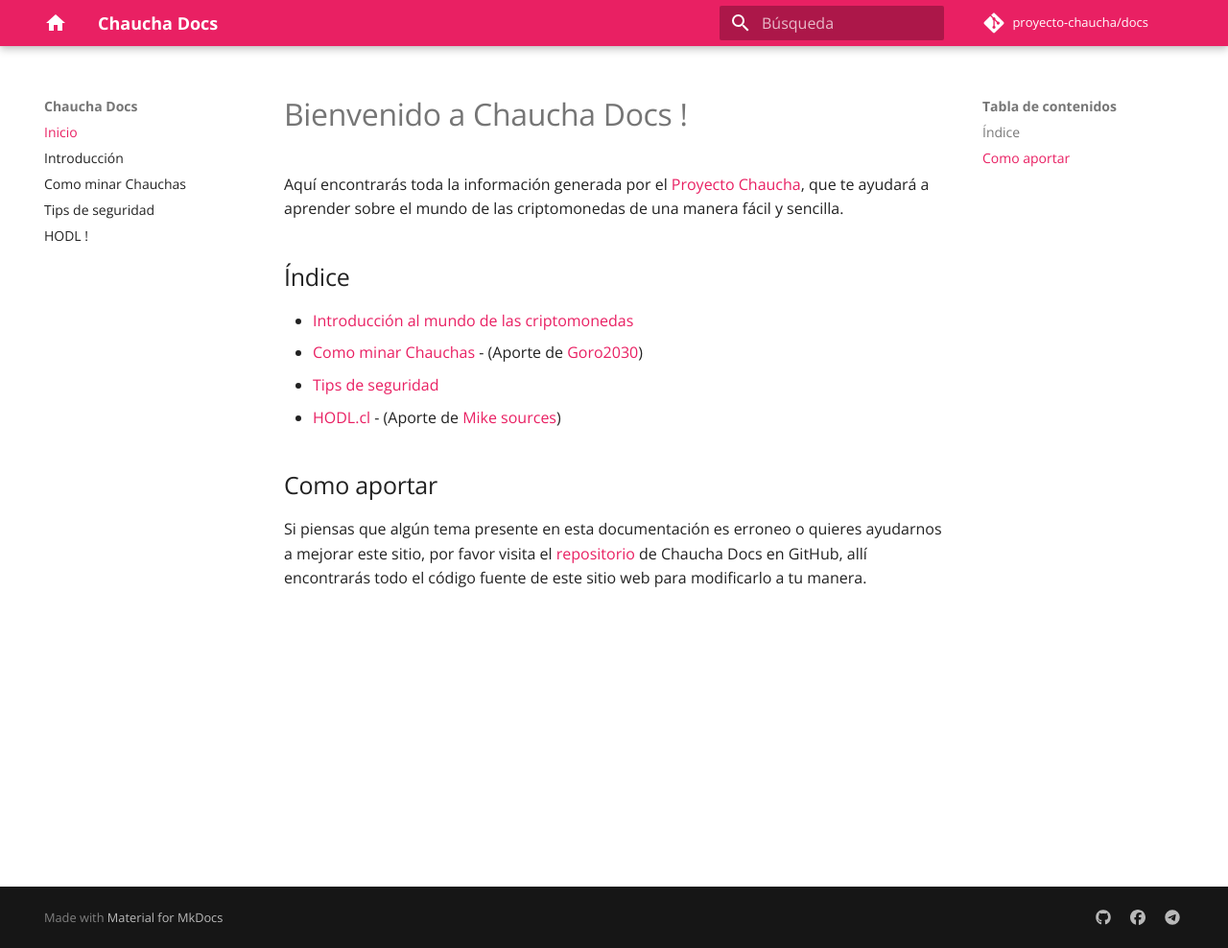
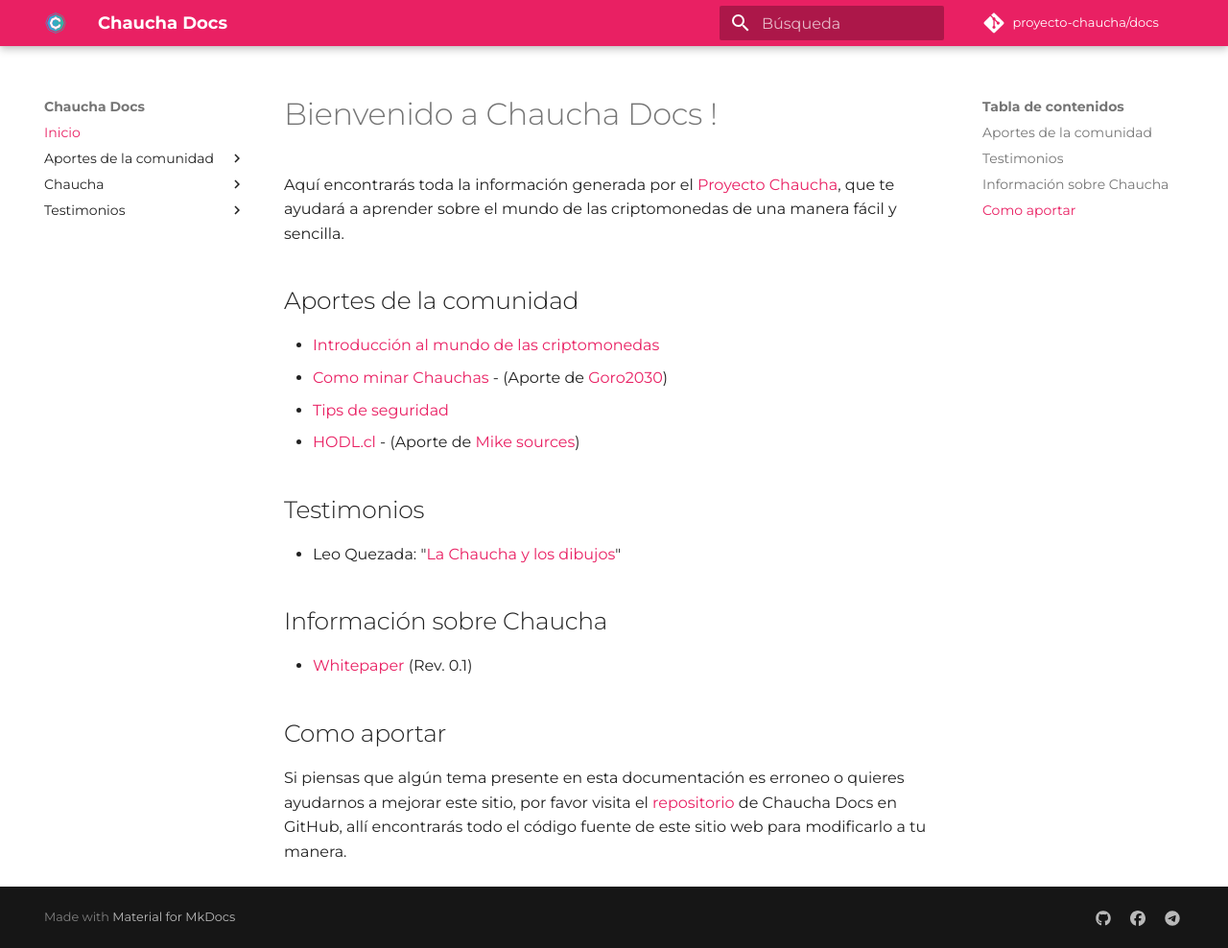
Before and after one commit to proyecto-chaucha/docs, an MkDocs documentation site: the page built from docs/index.md, in a window 1280 px wide and 988 px high. Shown: the whole window at 96% size. Built offline with MkDocs 1.6.1 and Material for MkDocs 9.7.7, drawn with Linux system fonts in a browser that asks for light colours; comment, search, counter and statistics services are not loaded; old or Windows-style settings are respelled for this version of MkDocs.

Commit message:
arreglos y aporte de leo

```diff
--- a/docs/index.md
+++ b/docs/index.md
@@ -2,13 +2,19 @@
 
 Aquí encontrarás toda la información generada por el [Proyecto Chaucha](http://www.chaucha.cl/), que te ayudará a aprender sobre el mundo de las criptomonedas de una manera fácil y sencilla.
 
-## Índice
+## Aportes de la comunidad
 
 * [Introducción al mundo de las criptomonedas](/intro)
 * [Como minar Chauchas](/mining) - (Aporte de [Goro2030](https://github.com/Goro2030))
 * [Tips de seguridad](/sec)
 * [HODL.cl](/hodl) - (Aporte de [Mike sources](https://t.me/mikesources))
 
+## Testimonios
+* Leo Quezada: "[La Chaucha y los dibujos](/leo)"
+
+## Información sobre Chaucha
+* [Whitepaper](/whitepaper) (Rev. 0.1)
+
 ## Como aportar
 
 Si piensas que algún tema presente en esta documentación es erroneo o quieres ayudarnos a mejorar este sitio, por favor visita el [repositorio](https://github.com/proyecto-chaucha/docs) de Chaucha Docs en GitHub, allí encontrarás todo el código fuente de este sitio web para modificarlo a tu manera.
--- a/docs/mining.md
+++ b/docs/mining.md
@@ -4,7 +4,7 @@
 
 *IMPORTANTE: MUCHOS ANTIVIRUS DETECTAN ESTAS APLICACIONES COMO VIRUS, NO LO SON! DEBES CREAR ALGUNA REGLA EN TU ANTIVIRUS PARA QUE NO LOS BORRE O BLOQUEE.*
 
-## Obtener una dirección valida (Wallet) :
+## Obtener una dirección valida (Wallet)
 
 Las direcciones de la Red Chaucha se obtienen utilizando la Chauchera, que es un software que te permite enviar y recibir Chauchas desde tu computadora. Este software esta disponible en la [página web](https://www.chaucha.cl/#downloads) oficial del Proyecto Chaucha, en la sección de *Descargas*.
 
--- a/mkdocs.yml
+++ b/mkdocs.yml
@@ -1,20 +1,24 @@
 site_name: Chaucha Docs
 pages:
     - Inicio: index.md
-    - Introducción: intro.md
-    - Como minar Chauchas: mining.md
-    - Tips de seguridad: sec.md
-    - HODL !: hodl.md
+    - Aportes de la comunidad:
+      - Introducción: intro.md
+      - Como minar Chauchas: mining.md
+      - Tips de seguridad: sec.md
+      - HODL !: hodl.md
+    - Chaucha:
+      - Whitepaper: whitepaper.md
+    - Testimonios:
+      - La Chaucha y los dibujos: leo.md
 theme:
   name: 'material'
   font:
-    text: 'Open Sans'
-    code: 'Ubuntu Mono'
+    text: 'Montserrat'
+    code: 'Space Mono'
   palette:
     primary: 'pink'
     accent: 'pink'
-  logo:
-      icon: 'home'
+  logo: 'img/chaucha.svg'
 
   favicon: 'img/favicon.ico'
   language: 'es'
@@ -30,3 +34,5 @@
       link: 'https://facebook.com/proyectochaucha'
     - type: 'telegram'
       link: 'https://t.me/chaucha'
+  search:
+    language: 'en, es'
```
Also changed, not shown: other parts of docs/mining.md (+1 -1 lines), docs/leo.md (added, +15 -0 lines), docs/sec.md (+4 -4 lines), docs/whitepaper.md (added, +3 -0 lines), docs/favicon.ico (deleted), docs/img/chaucha.png (added), docs/img/chaucha.svg (added), docs/img/dibujoleo.jpg (added), docs/img/favicon.ico, docs/img/leo.png (added).
